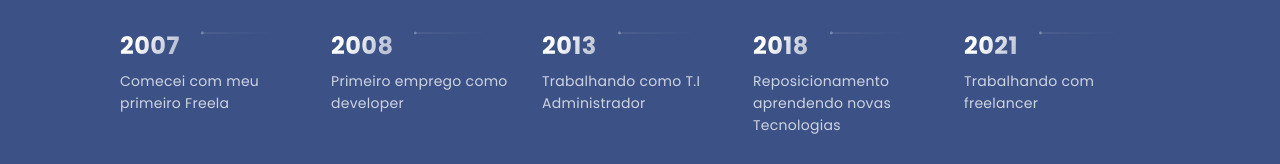
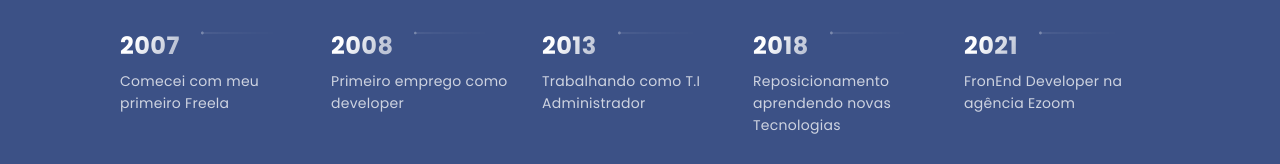
Before and after one commit to israelcena/mynewportfolio, a Next.js app: page / in a window 1280 px wide. Shown: the part 3199-3363 px from the top of the page. Built offline with nearby package versions, Linux system fonts and the light colour scheme.

Commit message:
change time line

```diff
--- a/src/constants/constants.js
+++ b/src/constants/constants.js
@@ -54,5 +54,5 @@ export const TimeLineData = [
   { year: 2008, text: 'Primeiro emprego como developer' },
   { year: 2013, text: 'Trabalhando como T.I Administrador' },
   { year: 2018, text: 'Reposicionamento aprendendo novas Tecnologias' },
-  { year: 2021, text: 'Trabalhando com freelancer' }
+  { year: 2021, text: 'FronEnd Developer na agência Ezoom' }
 ]
```
